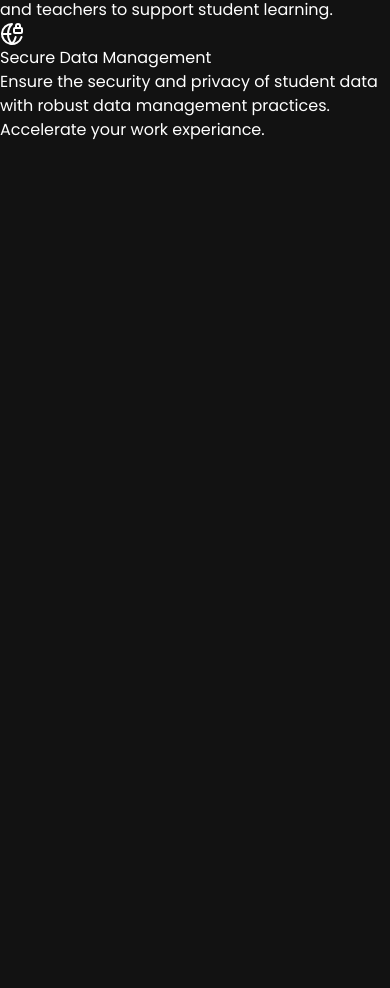
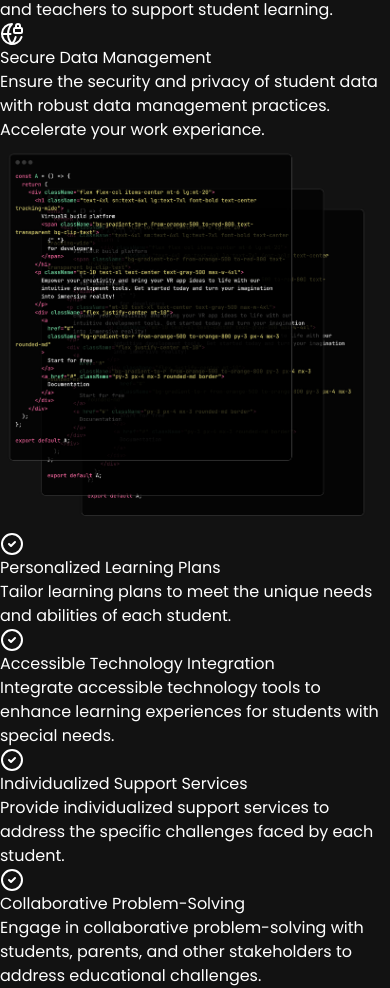
Before and after one commit to NoriFe/Angelika, a React (Vite) app: page / in a window 390 px wide. Shown: the part 1683-2671 px from the top of the page. Before the commit the page ends 1825 px from the top, so only its background shows below. Built offline with nearby package versions, Linux system fonts and the light colour scheme.

Commit message:
WorkFlow section finished with styling

```diff
--- a/src/components/WorkFlow.jsx
+++ b/src/components/WorkFlow.jsx
@@ -1,11 +1,33 @@
-import React from 'react'
+import React from 'react';
+import { CheckCircle2 } from 'lucide-react';
+import codeImg from '../assets/code.jpg';
+import { checklistItems } from '../constants';
 
 const WorkFlow = () => {
   return (
     <div className='mt-20'>
       <h2 className='text-3xl sm:text-5xl lg:text-6xl text-center mt-6 tracking-wide'>Accelerate your <span className='bg-gradient-to-r from-violet-500 to-violet-800 text-transparent bg-clip-text'>work experiance.</span></h2>
+      <div className='flex flex-wrap justify-center'>
+        <div className='p-2 w-full lg:w-1/2'>
+            <img src={codeImg} alt='Code' className='' />
+        </div>
+        <div className='pt-12 w-full lg:w-1/2'>
+            {checklistItems.map((item, index) => (
+                <div key={index} className='flex mb-12'>
+                    <div className='text-violet-500 mx-6 bg-neutral-900 h-10 w-10 p-2 justify-center items-center rounded-full'>
+                        <CheckCircle2 />
+                    </div>
+                    <div>
+                        <h5 className='mt-1 mb-2 text-xl '>{item.title}</h5>
+                        <p className='text-md text-neutral-500'>{item.description}</p>
+                    </div>
+
+                </div>
+                ))}
+        </div>
+      </div>
     </div>
   )
-}
+};
 
 export default WorkFlow
```
